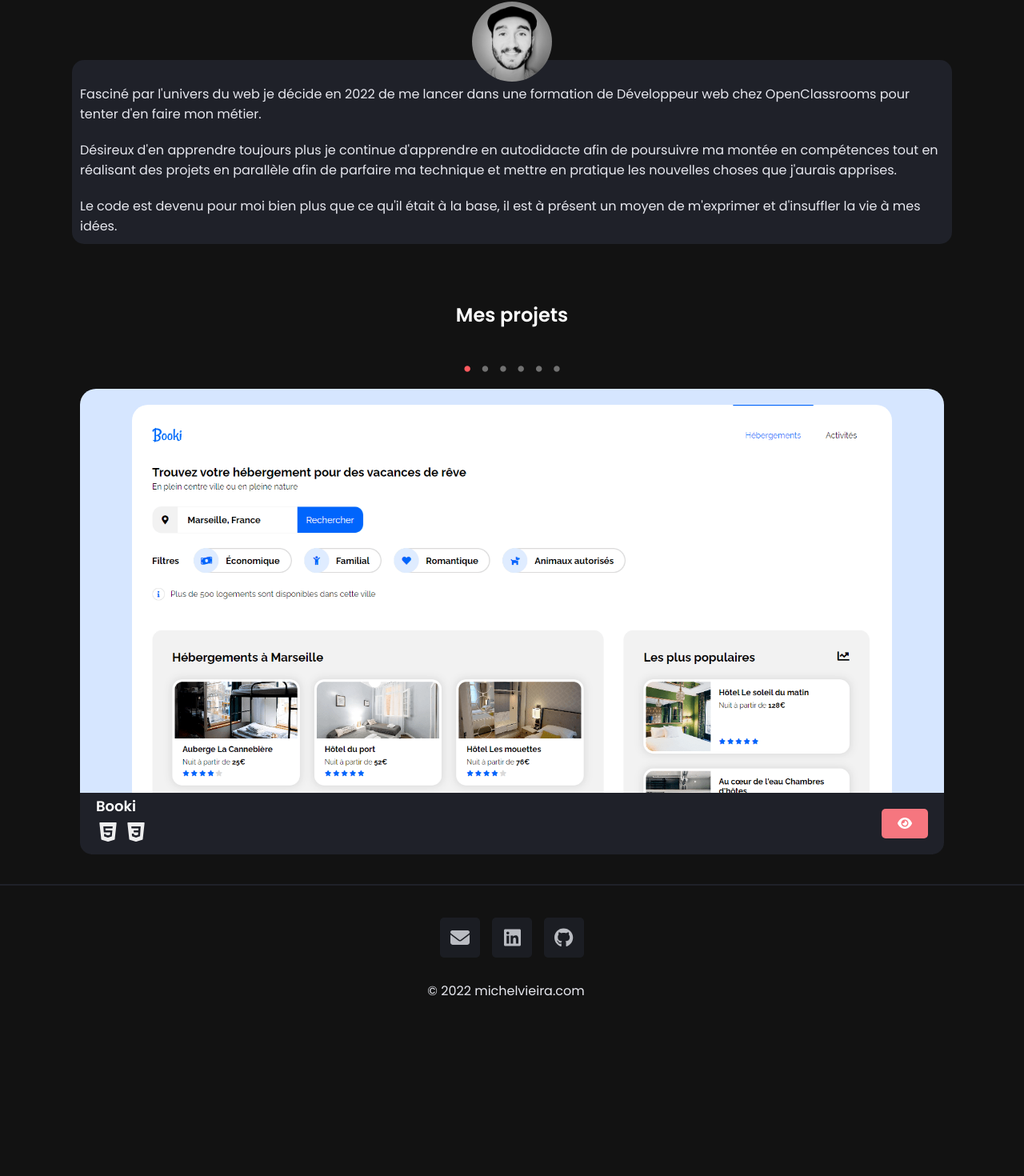
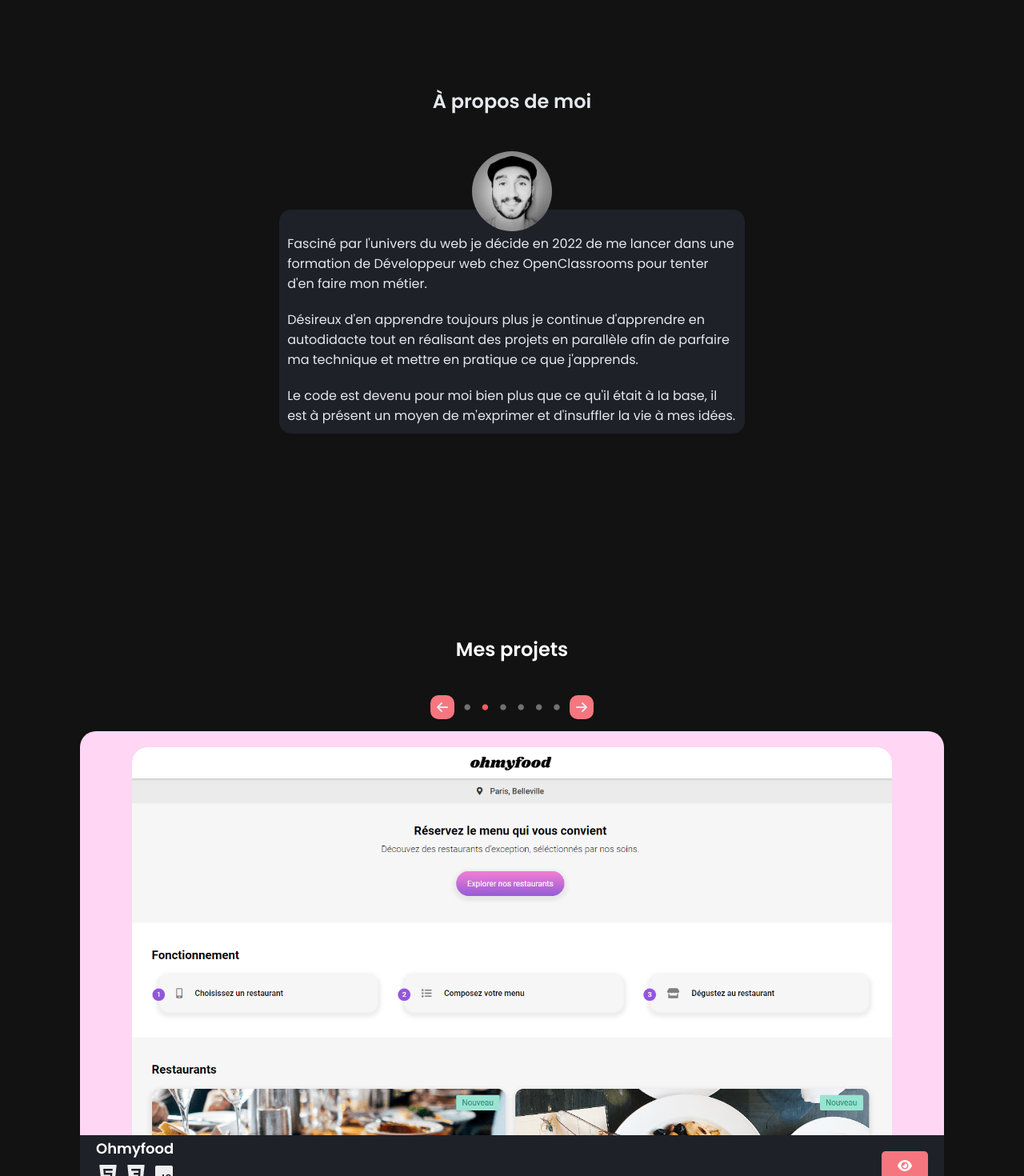
Before and after one commit to VIEIRA-Michel/portfolio-v2, a Vue app in the folder portfolio/: page / in a window 1280 px wide. Shown: the part 872-2342 px from the top of the page at 80% size. Before the commit the page ends 2159 px from the top, so only its background shows below. Built offline with nearby package versions, Linux system fonts and the light colour scheme.

Commit message:
Mise à jour du composant AboutMe et du projet supaKanban présent dans le carrousel ajout également de flèches pour faciliter la navigation

```diff
--- a/portfolio/src/App.vue
+++ b/portfolio/src/App.vue
@@ -28,7 +28,6 @@ onMounted(() => {
   }
   const observer = new IntersectionObserver(handleIntersect, options);
   document.querySelectorAll('section').forEach(function (r) {
-    console.log(r);
     observer.observe(r);
   })
 });
@@ -43,12 +42,10 @@ function scrollToTop() {
 
 window.addEventListener('scroll', () => {
   if (window.scrollY > document.querySelector('header').clientHeight + document.querySelector('.home').clientHeight) {
-    console.log('visible');
     showButton.value = true;
     document.querySelector('.backtotop').classList.remove('display__hidden');
     document.querySelector('.backtotop').classList.add('display__visible');
   } else if (showButton.value == true && window.scrollY < document.querySelector('header').clientHeight + document.querySelector('.home').clientHeight) {
-    console.log('invisible');
     showButton.value = false;
     document.querySelector('.backtotop').classList.remove('display__visible');
     document.querySelector('.backtotop').classList.add('display__hidden');
@@ -67,6 +64,7 @@ function hiddenButton(e) {
     }, 100);
   }
 }
+
 </script>
 
 <template>
--- a/portfolio/src/components/AboutMe.vue
+++ b/portfolio/src/components/AboutMe.vue
@@ -17,9 +17,8 @@ import picture from '@/assets/images/mv.jpg';
                         web chez OpenClassrooms pour tenter d'en faire mon métier.
                     </p>
                     <p>
-                        Désireux d'en apprendre toujours plus je continue d'apprendre en autodidacte afin de poursuivre
-                        ma montée en compétences tout en réalisant des projets en parallèle afin de parfaire ma
-                        technique et mettre en pratique les nouvelles choses que j'aurais apprises.
+                        Désireux d'en apprendre toujours plus je continue d'apprendre en autodidacte tout en réalisant
+                        des projets en parallèle afin de parfaire ma technique et mettre en pratique ce que j'apprends.
                     </p>
                     <p>
                         Le code est devenu pour moi bien plus que ce qu'il était à la base, il est à présent un moyen de
@@ -41,9 +40,15 @@ import picture from '@/assets/images/mv.jpg';
     display: flex;
     flex-direction: column;
     justify-content: center;
+    height: 100vh;
 
     @media (max-width: 500px) {
         height: initial;
+    }
+
+    @media (min-width: 1024px) {
+        width: 52%;
+        margin: auto;
     }
 
     h2 {
--- a/portfolio/src/components/Carousel.vue
+++ b/portfolio/src/components/Carousel.vue
@@ -14,8 +14,14 @@ onMounted(() => useEffectStore().initSlidesChangeAuto());
         <div class="projects">
             <h2>Mes projets</h2>
             <div class="slides">
+                <div class="arrow" @click="useEffectStore().previousSlide()">
+                    <fa icon="fa-solid fa-arrow-left" />
+                </div>
                 <span v-for="(slide, index) in slides" @click="useEffectStore().setCurrentSlide(index)"
                     :class="[index === currentSlide ? 'active' : '']">•</span>
+                <div class="arrow" @click="useEffectStore().nextSlide()">
+                    <fa icon="fa-solid fa-arrow-right" />
+                </div>
             </div>
             <div class="carousel">
                 <CarouselItem v-for="(slide, index) in slides" :slide="slide" :key="index"
@@ -49,6 +55,27 @@ onMounted(() => useEffectStore().initSlidesChangeAuto());
     .slides {
         display: flex;
         justify-content: center;
+        align-items: center;
+        margin: 5px 0;
+
+        .arrow {
+            background-color: #f6767f;
+            color: var(--text-color);
+            width: 30px;
+            height: 30px;
+            border-radius: 10px;
+            margin: 0 5px;
+            transition: all 0.3s ease-in-out;
+            display: flex;
+            justify-content: center;
+            align-items: center;
+            cursor: pointer;
+
+            &:hover {
+                background-color: var(--primary);
+                transition: 0.3s all;
+            }
+        }
 
         span {
             font-size: 30px;
--- a/portfolio/src/components/Footer.vue
+++ b/portfolio/src/components/Footer.vue
@@ -13,7 +13,7 @@
                 </a>
             </div>
             <div class="footer__container__copyright">
-                <p>© 2022 michelvieira.com</p>
+                <p>© 2022 michelvieira.fr</p>
             </div>
         </div>
     </footer>
--- a/portfolio/src/data/data.js
+++ b/portfolio/src/data/data.js
@@ -1,7 +1,7 @@
 import css from '@/assets/icons/icon-css.svg';
 import html from '@/assets/icons/icon-html.svg';
 import javascript from '@/assets/icons/icon-javascript.svg';
-// import mongodb from '@/assets/icons/icon-mongodb.svg';
+import mongodb from '@/assets/icons/icon-mongodb.svg';
 import mysql from '@/assets/icons/icon-mysql.svg';
 import node from '@/assets/icons/icon-nodejs.svg';
 import react from '@/assets/icons/icon-react.svg';
@@ -167,9 +167,19 @@ export const data = [
             },
             {
                 id: 2,
-                name: "Sass",
-                picture: sass,
+                name: "TailwindCSS",
+                picture: tailwind,
             },
+            {
+                id: 3,
+                name: "NodeJS",
+                picture: node,
+            },
+            {
+                id: 4,
+                name: "MongoDB",
+                picture: mongodb,
+            }
         ]
     },
     {
--- a/portfolio/src/shared/stores/effectStore.js
+++ b/portfolio/src/shared/stores/effectStore.js
@@ -49,9 +49,9 @@ export const useEffectStore = defineStore({
         initSlidesChangeAuto() {
             useEffectStore().$patch((state) => {
                 setInterval(() => {
-                    if (state.timer >= 0 && state.timer < 5) {
+                    if (state.timer >= 0 && state.timer < 3) {
                         state.timer = state.timer + 1;
-                    } else if (state.timer == 5) {
+                    } else if (state.timer == 3) {
                         useEffectStore().nextSlide();
                         state.timer = 0;
                     }
```
Also changed, not shown: portfolio/src/assets/images/supakanban.png.
